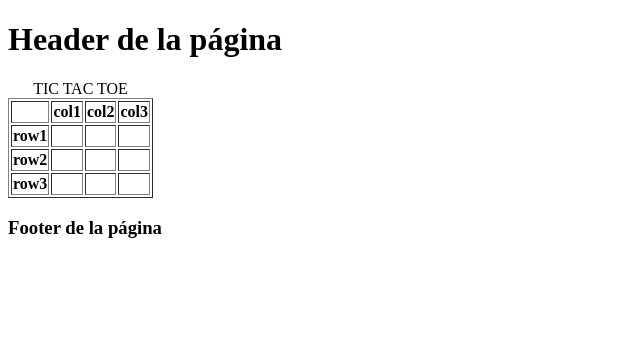
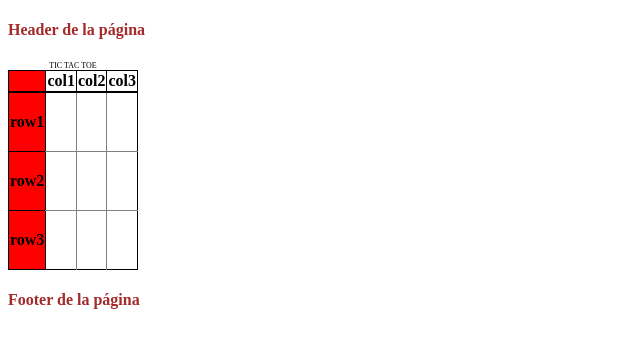
Before and after one commit to RickyCT13/DIWEB_23_24, a plain HTML site: page Tema 4/Actividades/01/Tabla1/index.html in a window 1280 px wide. Shown: the whole page, without its empty margins (0-640 px from the left). Drawn offline with Linux system fonts and the light colour scheme.

Commit message:
20/10/2023

```diff
--- a/Tema 4/Actividades/01/Tabla1/index.html
+++ b/Tema 4/Actividades/01/Tabla1/index.html
@@ -2,15 +2,16 @@
 <html lang="es">
 
 <head>
-    <meta charset="UTF-8">
-    <meta name="viewport" content="width=device-width, initial-scale=1.0">
+    <meta charset="UTF-8" />
+    <meta name="viewport" content="width=device-width, initial-scale=1.0" />
+    <link rel="stylesheet" href="style.css" />
     <title>DIWEB Actividad 1.1</title>
 </head>
 
 <body>
     <!-- header>h1{Header de la página} -->
     <header>
-        <h1>Header de la página</h1>
+        <h4>Header de la página</h4>
     </header>
 
 
@@ -18,7 +19,7 @@
     <section>
         <table border="1">
             <caption>TIC TAC TOE</caption>
-            <tr>
+            <tr class="table__row--first-row">
                 <th></th>
                 <th>col1</th>
                 <th>col2</th>
@@ -26,29 +27,29 @@
             </tr>
             <tr>
                 <th>row1</th>
-                <td></td>
-                <td></td>
-                <td></td>
+                <td class="row__td--right-bottom"></td>
+                <td class="row__td--right-bottom"></td>
+                <td class="row__td--bottom"></td>
             </tr>
             <tr>
                 <th>row2</th>
-                <td></td>
-                <td></td>
-                <td></td>
+                <td class="row__td--right-bottom"></td>
+                <td class="row__td--right-bottom"></td>
+                <td class="row__td--bottom"></td>
             </tr>
             <tr>
                 <th>row3</th>
-                <td></td>
-                <td></td>
+                <td class="row__td--right"></td>
+                <td class="row__td--right"></td>
                 <td></td>
             </tr>
         </table>
     </section>
 
     <footer>
-        <h3>
+        <h4>
             <p>Footer de la <b>página</b></p>
-        </h3>
+        </h4>
     </footer>
 </body>
 
--- /dev/null
+++ b/Tema 4/Actividades/01/Tabla1/style.css
@@ -0,0 +1,40 @@
+table { /* Especificidad de etiqueta HTML */
+    border: 1px, solid black;
+    border-collapse: collapse;
+
+    width: auto;
+    height: 200px;
+}
+
+
+/* por clase */
+.table__row--first-row {
+    border-bottom: 2px solid black;
+    height: 20px;
+}
+
+.row__td--right-bottom {
+    border-right: 1px solid gray;
+    border-bottom: 1px solid gray;
+}
+
+.row__td--bottom {
+    border-bottom: 1px solid gray;
+}
+
+.row__td--right {
+    border-right: 1px solid gray;
+}
+
+tr th:nth-child(1) {
+    width: 10px;
+    background-color: red;
+}
+
+h4 {
+    color: brown;
+}
+
+caption {
+    font-size: 0.5em;
+}
```
